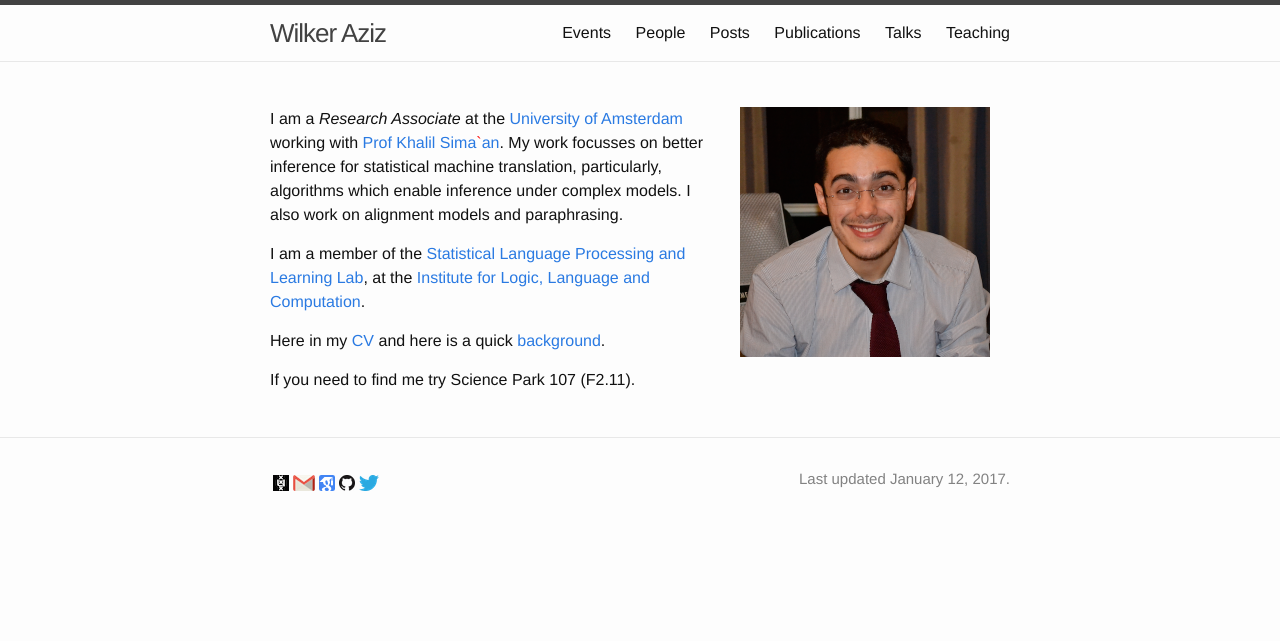
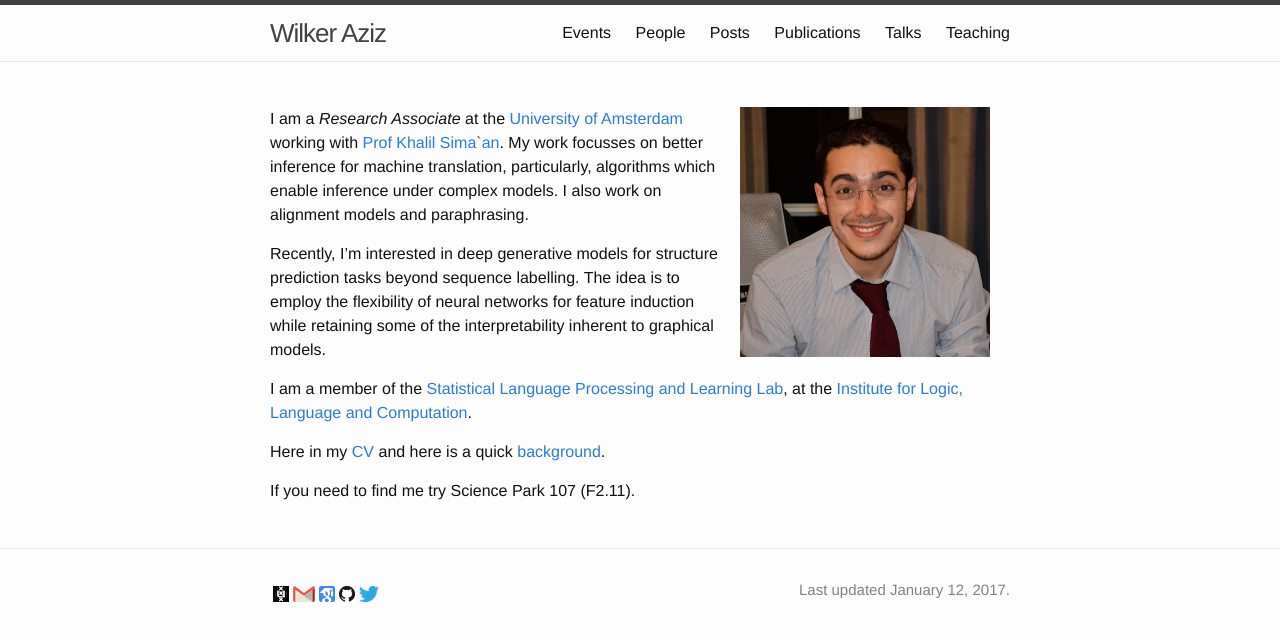
Before and after one commit to wilkeraziz/oldsite, a Jekyll site: the page built from index.md, in a window 1280 px wide. Shown: the top 641 px of the page. Built offline with Jekyll 4.4.1, drawn with Linux system fonts in a browser that asks for light colours.

Commit message:
deep generative models

```diff
--- a/index.md
+++ b/index.md
@@ -6,9 +6,10 @@ layout: default
 
 
 I am a *Research Associate* at the [University of Amsterdam][UvA] working with [Prof {{ site.ksimaanstyle }}]({{ site.khalil_simaan }}).
-My work focusses on better inference for statistical machine translation, particularly, algorithms
+My work focusses on better inference for machine translation, particularly, algorithms
 which enable inference under complex models. I also work on alignment models and paraphrasing.
 
+Recently, I'm interested in deep generative models for structure prediction tasks beyond sequence labelling. The idea is to employ the flexibility of neural networks for feature induction while retaining some of the interpretability inherent to graphical models.
 
 I am a member of the [Statistical Language Processing and Learning Lab][SLPLL], at the [Institute for Logic, Language and Computation][ILLC].
 
```
